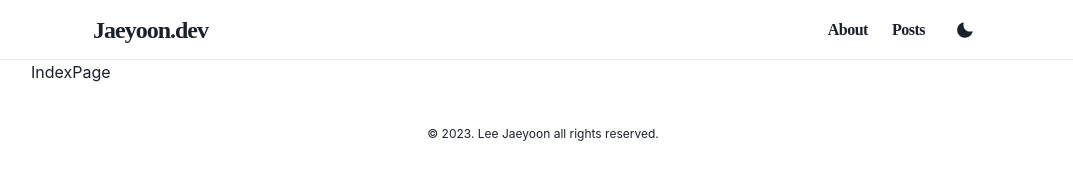
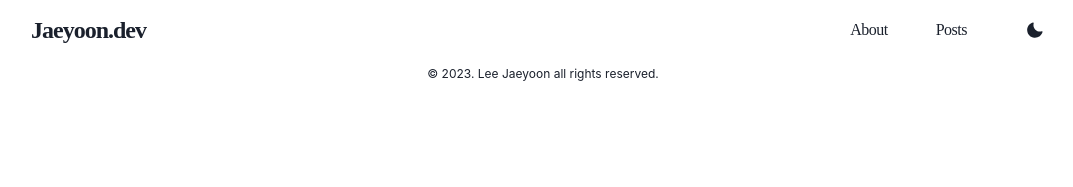
Before and after one commit to devjaeyoon/jaeyoon.dev, a Gatsby site: page / in a window 1280 px wide. Shown: the whole page, without its empty margins (97-1170 px from the left). Built offline with nearby package versions, Linux system fonts and the light colour scheme; Gatsby itself is replaced by a stand-in of ours.

Commit message:
Design: 헤더 디자인 변경
메인 레이아웃의 기준 넓이가 900에서 1024로 변경됨에 따라 헤더의 기준 넓이도 1024로 변경하였으며 그 외 불필요한 디자인
요소나 중복되는 디자인 요소들을 제거하고 더 간결하게 만듬

```diff
--- a/src/components/Header/About.jsx
+++ b/src/components/Header/About.jsx
@@ -7,14 +7,12 @@
   return (
     <Link to="/about">
       <Text
-        fontWeight={600}
+        fontWeight="500"
         fontFamily="Pretendard"
         letterSpacing="-0.5px"
         _hover={{
           textDecoration: 'underline',
         }}
-        padding={1}
-        _active={{ bg: 'transparent' }}
       >
         About
       </Text>
--- a/src/components/Header/Logo.jsx
+++ b/src/components/Header/Logo.jsx
@@ -8,13 +8,12 @@
     <Link to="/">
       <Text
         fontSize={24}
-        fontWeight={700}
+        fontWeight={600}
         fontFamily="Pretendard"
         letterSpacing="-1px"
         _hover={{
           textDecoration: 'underline',
         }}
-        _active={{ bg: 'transparent' }}
       >
         Jaeyoon.dev
       </Text>
--- a/src/components/Header/Posts.jsx
+++ b/src/components/Header/Posts.jsx
@@ -7,14 +7,12 @@
   return (
     <Link to="/posts">
       <Text
-        fontWeight={600}
+        fontWeight="500"
         fontFamily="Pretendard"
         letterSpacing="-0.5px"
         _hover={{
           textDecoration: 'underline',
         }}
-        padding={1}
-        _active={{ bg: 'transparent' }}
       >
         Posts
       </Text>
--- a/src/components/Header/index.jsx
+++ b/src/components/Header/index.jsx
@@ -11,75 +11,43 @@
   return (
     <Box
       as="header"
-      position="sticky"
+      position="fixed"
       top="0"
-      left="0"
+      zIndex="2"
       width="100%"
-      height="60px"
-      zIndex="999"
-      borderBottom="1px"
-      borderBottomColor="gray.200"
-      transition="box-shadow 0.3s ease"
+      height={{ base: '45px', lg: '60px' }}
       backgroundColor="white"
       _dark={{
         backgroundColor: 'gray.800',
       }}
     >
       <Box
-        width="calc(100vw - 40px)"
-        maxWidth="900px"
+        display="flex"
+        width={{ base: 'calc(100% - 20px)', xl: '100%' }}
+        maxWidth="1024px"
         height="100%"
         margin="0 auto"
-        overflow="hidden"
-        display="flex"
+        justifyContent="space-between"
       >
-        <Box display="flex" alignItems="center" marginRight="24px">
+        <Box display="flex" alignItems="center">
           <Logo />
         </Box>
         <Box
-          display="flex"
-          flex="1"
-          maxHeight="100%"
-          justifyContent="space-between"
-        >
-          <ul />
-          <Box
           as="ul"
           display="flex"
+          listStyleType="none"
           alignItems="center"
-            padding="0"
-            margin="0"
+          gap={{ base: 6, lg: 12 }}
+          padding={0}
         >
-            <Box
-              as="li"
-              padding="0 8px"
-              height="100%"
-              listStyleType="none"
-              display="flex"
-              alignItems="center"
-            >
+          <Box as="li">
             <About />
           </Box>
-            <Box
-              as="li"
-              padding="0 8px"
-              height="100%"
-              listStyleType="none"
-              display="flex"
-              alignItems="center"
-            >
+          <Box as="li">
             <Posts />
           </Box>
-            <Box
-              as="li"
-              padding="0 8px"
-              height="100%"
-              listStyleType="none"
-              display="flex"
-              alignItems="center"
-            >
+          <Box as="li">
             <ThemeModeToggler />
-            </Box>
           </Box>
         </Box>
       </Box>
```
Lines whose indentation alone changed are shown as unchanged.
